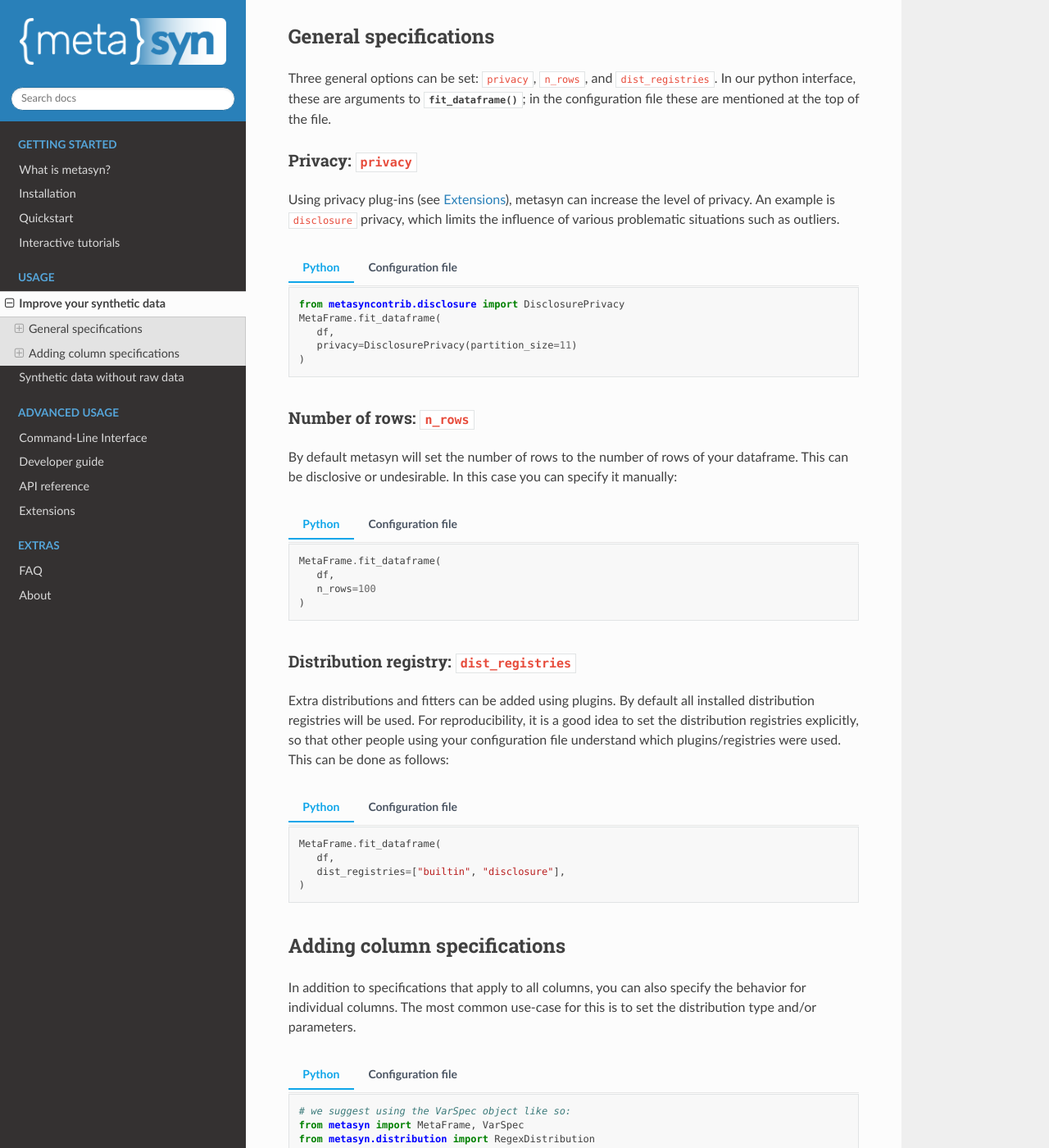
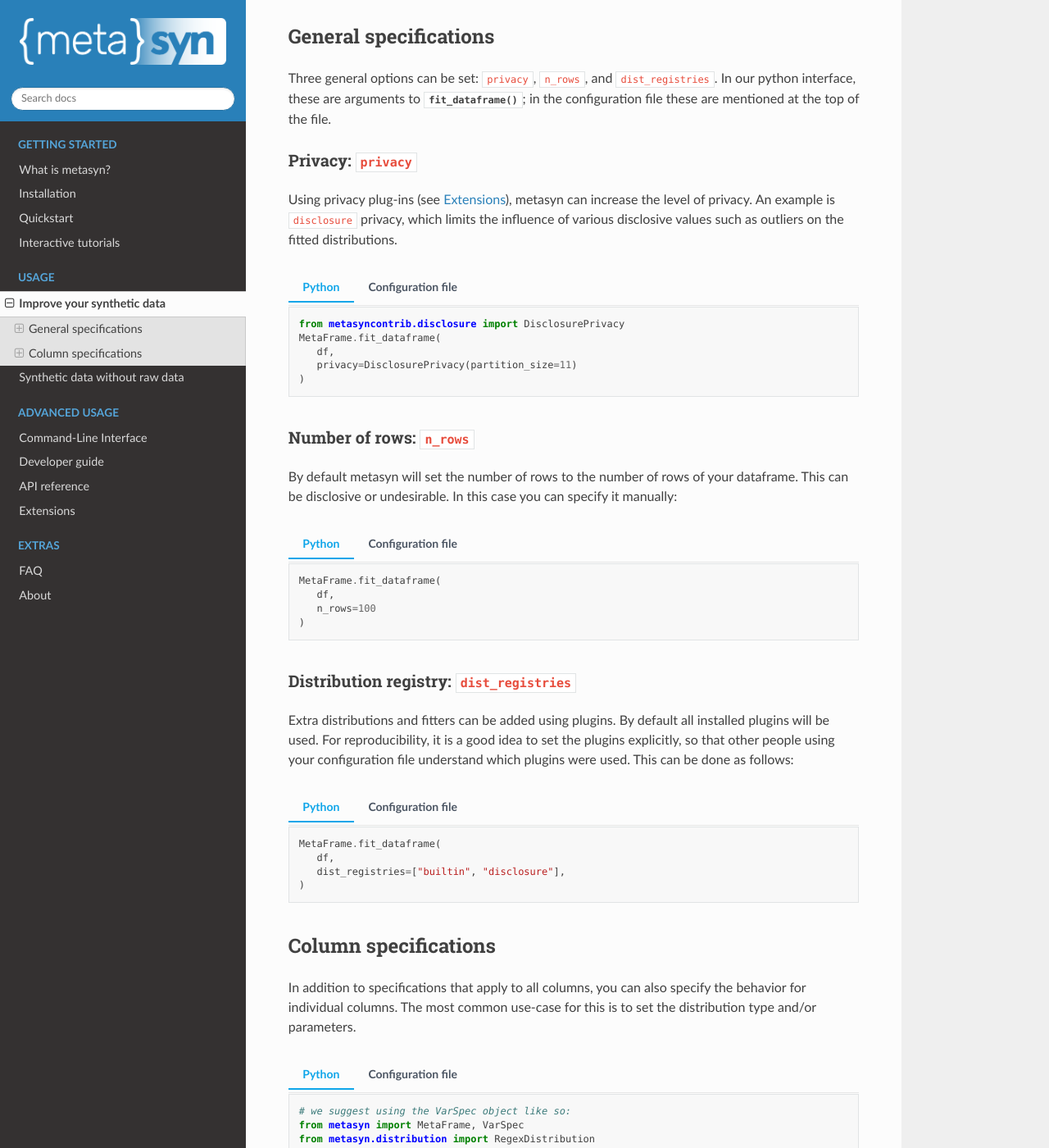
Before and after one commit to sodascience/metasyn, a Sphinx documentation site: the page built from docs/source/improve_synth.rst, in a window 1280 px wide and 1400 px high, scrolled down 943 px. Shown: the whole window at 82% size. Built offline with Sphinx 7.4.7 and the Read the Docs theme 3.1.0, drawn with Linux system fonts in a browser that asks for light colours; some of the changed text lies outside the part shown.

Commit message:
updates to datafree and improve_synth

```diff
--- a/docs/source/datafree.rst
+++ b/docs/source/datafree.rst
@@ -1,7 +1,7 @@
 Synthetic data without raw data
 ===============================
 
-It is also possible to create a GMF file without any input dataset, or to add additional fictive columns to those already present in a dataset.
+It is also possible to create a GMF file without any input dataset, or to add additional synthetic columns to those already present in a dataset.
 
 To do so, you need to fully specify each column (variable) you want to generate. You will also need to set the ``data_free`` parameter to true,
 to indicate that the variable will be generated from scratch, instead of being based on existing data.
--- a/docs/source/improve_synth.rst
+++ b/docs/source/improve_synth.rst
@@ -74,8 +74,7 @@ Privacy: ``privacy``
 ^^^^^^^^^^^^^^^^^^^^
 
 Using privacy plug-ins (see :doc:`extensions`), metasyn can increase the level of privacy.
-An example is ``disclosure`` privacy, which limits the influence of various problematic
-situations such as outliers.
+An example is ``disclosure`` privacy, which limits the influence of various disclosive values such as outliers on the fitted distributions.
 
 .. tab:: Python
 
@@ -120,9 +119,9 @@ or undesirable. In this case you can specify it manually:
 Distribution registry: ``dist_registries``
 ^^^^^^^^^^^^^^^^^^^^^^^^^^^^^^^^^^^^^^^^^^
 
-Extra distributions and fitters can be added using plugins. By default all installed distribution registries
-will be used. For reproducibility, it is a good idea to set the distribution registries explicitly, so that
-other people using your configuration file understand which plugins/registries were used. This can be done
+Extra distributions and fitters can be added using plugins. By default all installed plugins
+will be used. For reproducibility, it is a good idea to set the plugins explicitly, so that
+other people using your configuration file understand which plugins were used. This can be done
 as follows:
 
 .. tab:: Python
@@ -141,8 +140,8 @@ as follows:
       dist_registries = ["builtin", "disclosure"]
 
 
-Adding column specifications
-----------------------------
+Column specifications
+---------------------
 
 In addition to specifications that apply to all columns, you can also specify the behavior for individual columns.
 The most common use-case for this is to set the distribution type and/or parameters.
```
Also changed, not shown: other parts of docs/source/improve_synth.rst (+4 -4 lines).
